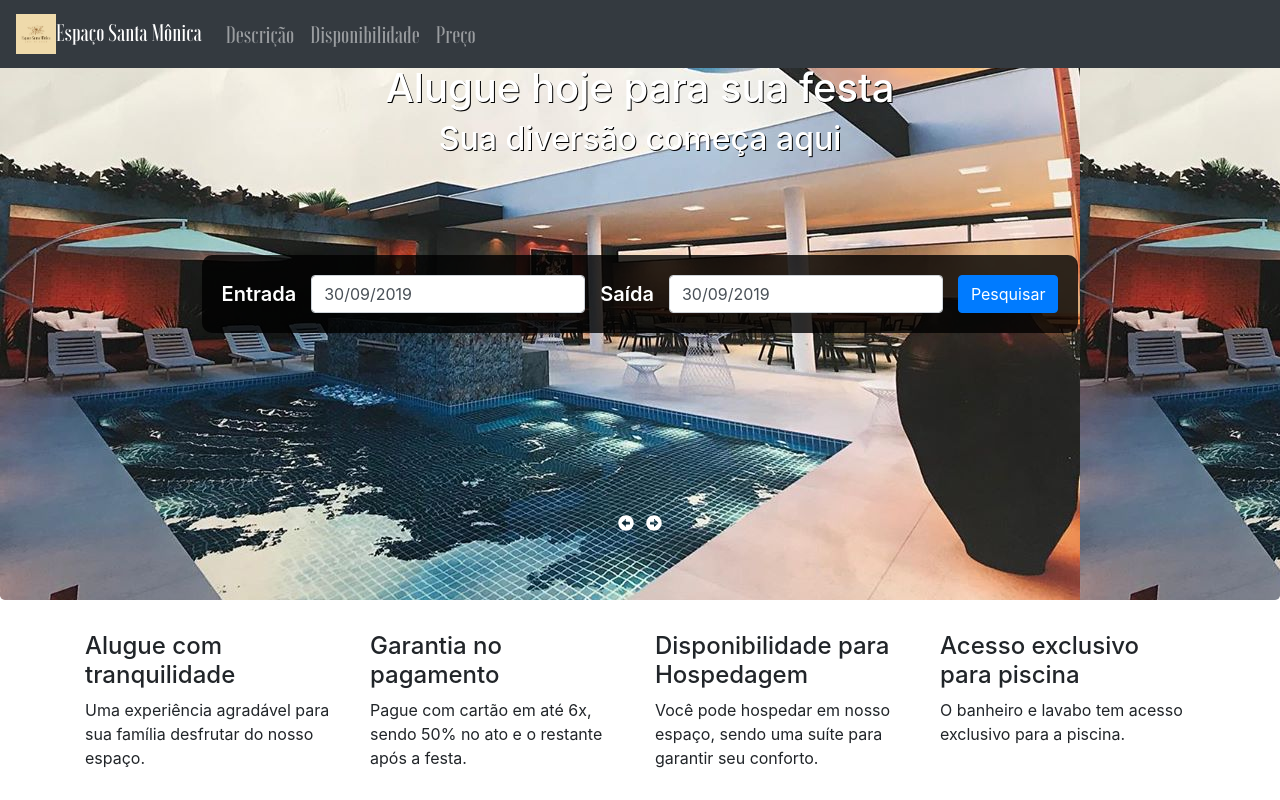
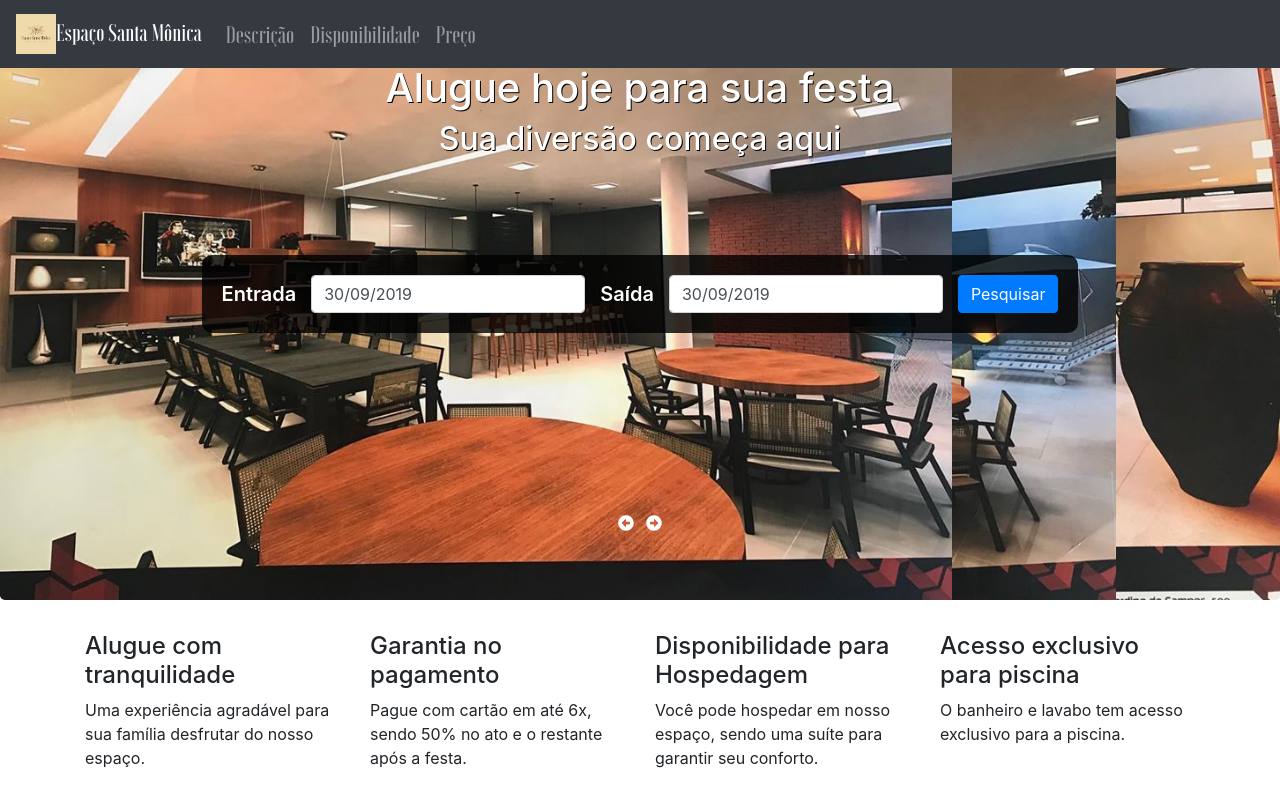
Before and after one commit to lucasgaricoix/santa-monica-web, a React (Create React App) app: page / in a window 1280 px wide. Shown: the top 800 px of the page. Built offline with nearby package versions, Linux system fonts and the light colour scheme.

Commit message:
Realocado CSS do Jumbotron

```diff
--- a/src/pages/home/ViewPage.tsx
+++ b/src/pages/home/ViewPage.tsx
@@ -26,14 +26,14 @@ import {
   faChair
 } from "@fortawesome/free-solid-svg-icons";
 import styled from "styled-components";
+import "react-datepicker/dist/react-datepicker.css";
+import './style/viewpage.css'
+import { addDays } from "date-fns";
 
-import "react-datepicker/dist/react-datepicker.css";
 //Images
 import slide0 from "../../img/project-preview1.jpg";
 import slide1 from "../../img/project-preview2.jpg";
 import slide2 from "../../img/project-preview3.jpg";
-import { addDays } from "date-fns";
-import './style/viewpage.css'
 registerLocale("pt-BR", ptBR);
 
 const ArrowButton = styled.button`
@@ -121,12 +121,10 @@ class ViewPage extends React.Component<Props, State> {
   };
 
   render() {
-    const { currentImage, showMap, startDate, endDate } = this.state;
+    const { showMap, startDate, endDate } = this.state;
     return (
       <>
-        <Jumbotron
-          style={{ backgroundImage: `url("${images[currentImage]}")` }}
-        >
+        <Jumbotron className="jumbotron-container">
           <h1 className="title">Alugue hoje para sua festa</h1>
           <h2 className="title">Sua diversão começa aqui</h2>
 
--- a/src/pages/home/style/viewpage.css
+++ b/src/pages/home/style/viewpage.css
@@ -1,3 +1,13 @@
+.jumbotron-container {
+    background-image:
+        url('../../../img/project-preview2.jpg'),
+        url('../../../img/project-preview3.jpg'),
+        url('../../../img/project-preview1.jpg');
+    background-repeat: no-repeat;
+    background-position: center left, center, center right;
+    background-size: contain, contain, contain;
+}
+
 .title {
     color: #fff;
     text-shadow: 1px 1px #000;
```
